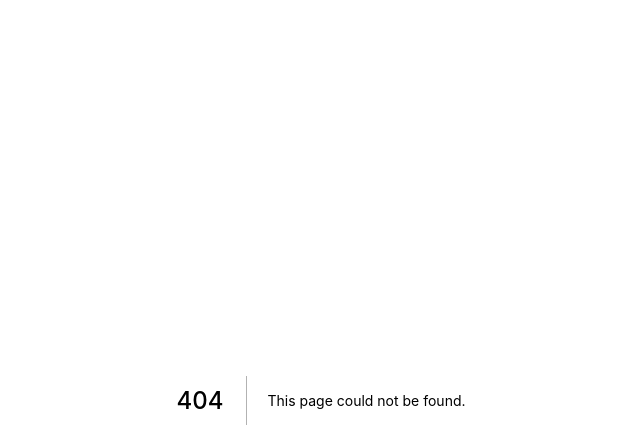
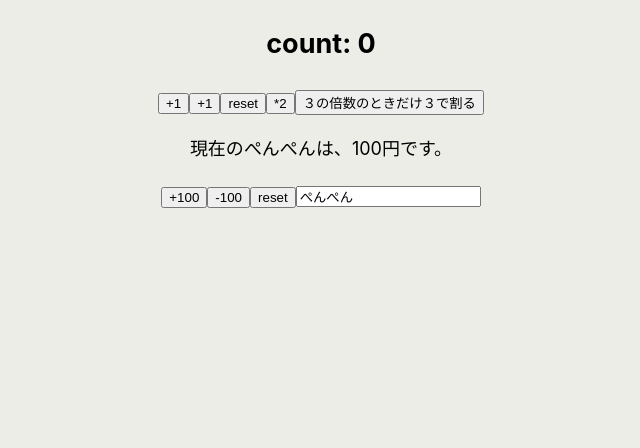
Before and after one commit to mi11km/nextjs-typescript, a Next.js app: page /hooks in a window 1280 px wide. Before the commit this address had no page. Shown: the top 448 px of the page, without its empty margins (319-959 px from the left). Built offline with nearby package versions, Linux system fonts and the light colour scheme.

Commit message:
useState basic

```diff
--- /dev/null
+++ b/src/components/hooks/BasicState.tsx
@@ -0,0 +1,57 @@
+import React, { useState } from 'react';
+
+export const Counter: React.FC = () => {
+    const [count, setCount] = useState(0);
+
+    const increment = () => setCount(count + 1);
+    const decrement = () => setCount((prevCount) => prevCount - 1);
+    const reset = () => setCount(0);
+    const twice = () => setCount(count * 2);
+    const divThree = () =>
+        setCount((prevCount) => {
+            return prevCount % 3 === 0 ? prevCount / 3 : prevCount;
+        });
+
+    return (
+        <>
+            <h2>count: {count}</h2>
+            <button onClick={increment}>+1</button>
+            <button onClick={decrement}>+1</button>
+            <button onClick={reset}>reset</button>
+            <button onClick={twice}>*2</button>
+            <button onClick={divThree}>３の倍数のときだけ３で割る</button>
+        </>
+    );
+};
+
+export const App: React.FC<AppProps> = (props) => {
+    const [name, setName] = useState(props.name);
+    const [price, setPrice] = useState(props.price);
+
+    const reset = () => {
+        setPrice(0);
+        setName(props.name);
+    };
+
+    return (
+        <>
+            <p>
+                現在の{name}は、{price}円です。
+            </p>
+            <button onClick={() => setPrice(price + 100)}>+100</button>
+            <button onClick={() => setPrice(price - 100)}>-100</button>
+            <button onClick={reset}>reset</button>
+            <input type="text" value={name} onChange={(e) => setName(e.target.value)} />
+        </>
+    );
+};
+
+App.defaultProps = {
+    name: 'サンプル',
+    price: 100
+};
+
+type AppProps = {
+    name: string;
+    price: number;
+};
--- /dev/null
+++ b/src/pages/hooks/index.tsx
@@ -0,0 +1,21 @@
+import React from 'react';
+
+import { App, Counter } from '../../components/hooks/BasicState';
+
+const Hooks: React.FC = () => {
+    return (
+        <React.Fragment>
+            <div>
+                <Counter />
+                <App name="ぺんぺん" price={100} />
+            </div>
+            <style jsx>{`
+                div {
+                    text-align: center;
+                }
+            `}</style>
+        </React.Fragment>
+    );
+};
+
+export default Hooks;
--- a/src/pages/index.tsx
+++ b/src/pages/index.tsx
@@ -52,6 +52,10 @@ const Home: React.FC<Props> = ({ allPostsData }) => {
                     ))}
                 </ul>
             </section>
+
+            <Link href="/hooks">
+                <a>To hooks page</a>
+            </Link>
         </Layout>
     );
 };
```
Also changed, not shown: 1 other file (tests, documents, lock files or other folders).
